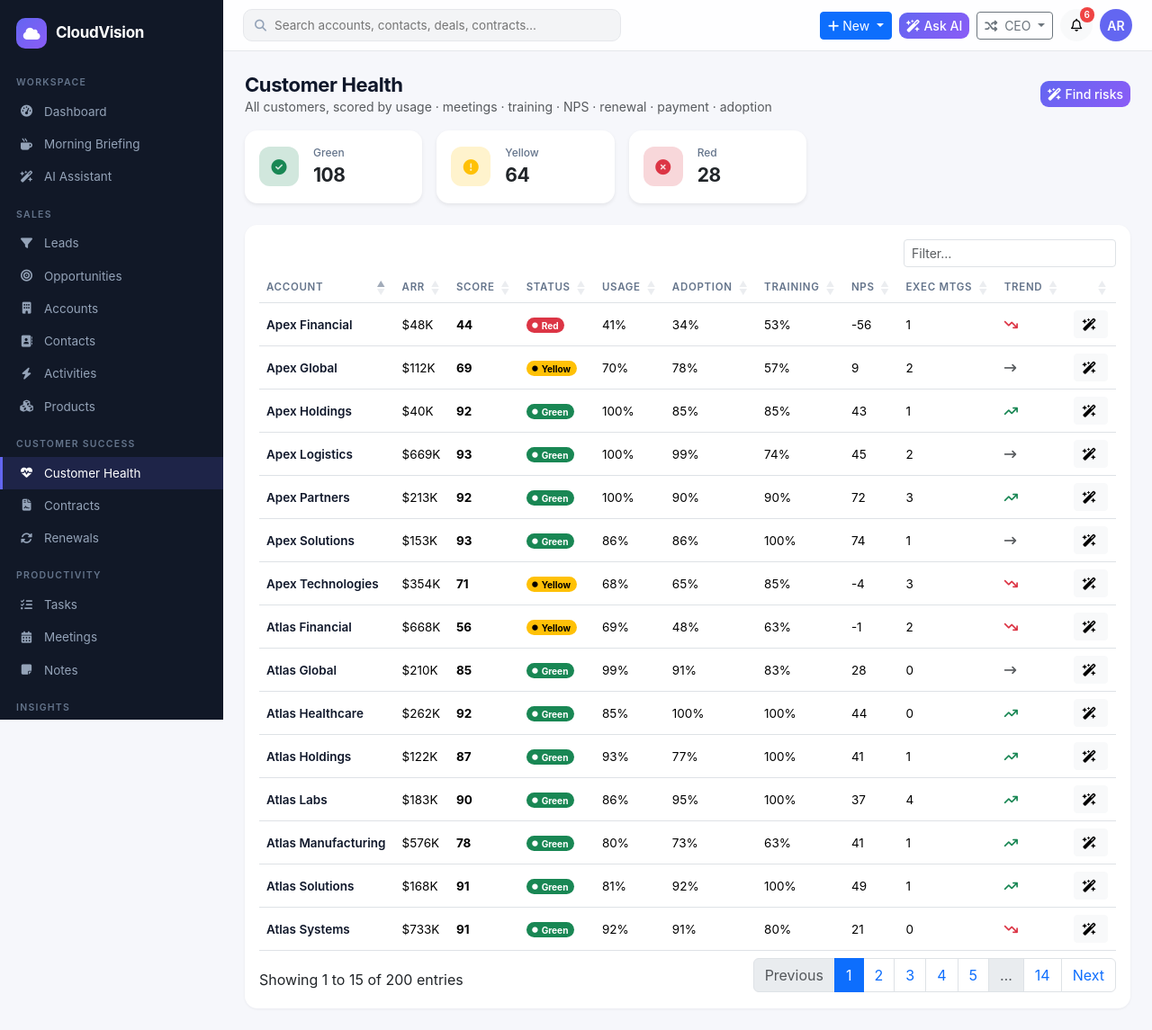
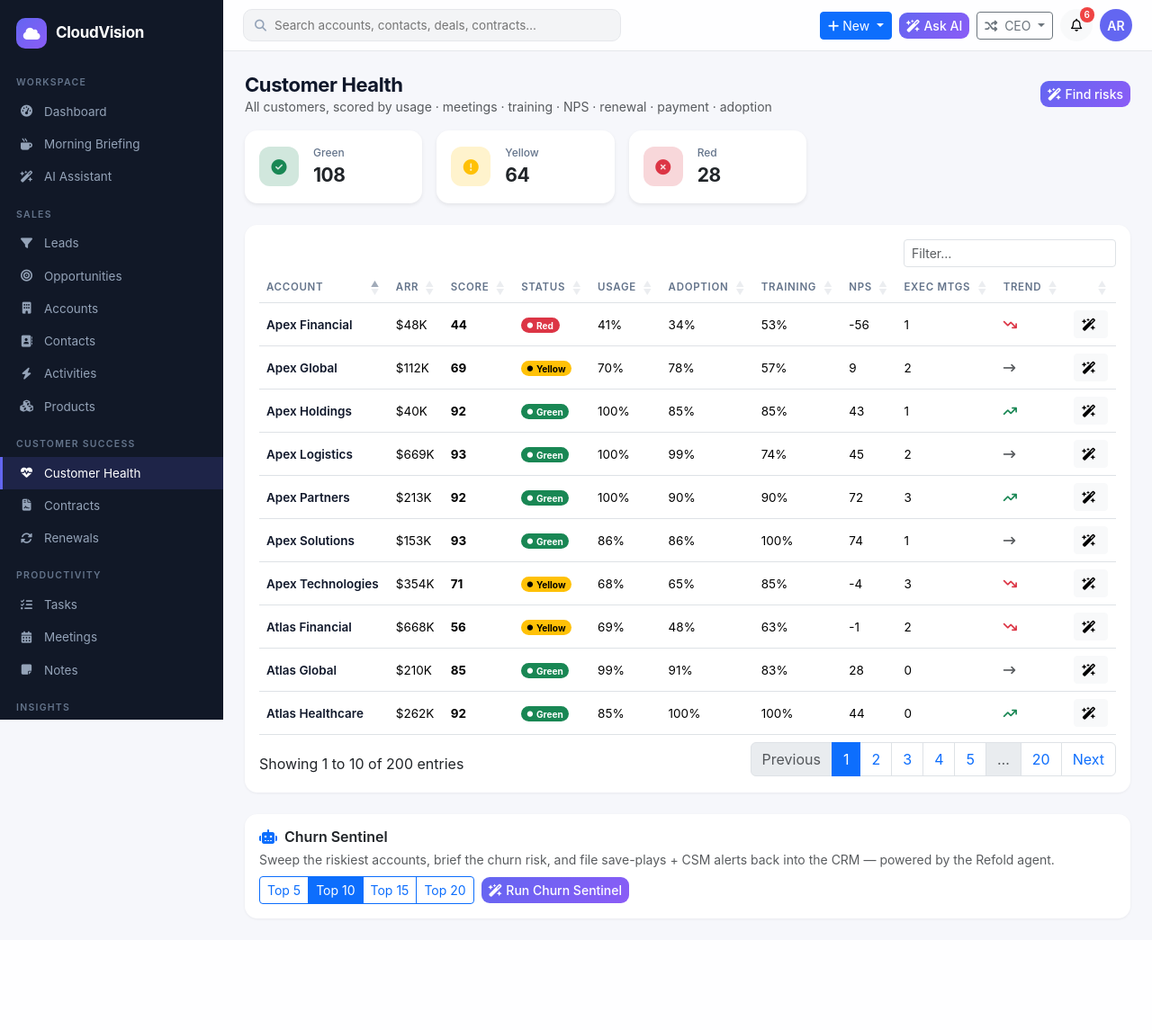
Before and after one commit to lokeshwar-t/sfdc-crm-demo, a Flask app: page /customer-success in a window 1280 px wide. Shown: the whole page at 90% size. After the commit the page ends 1023 px from the top, so only its background shows below. Run offline with Flask 3, Linux system fonts and the light colour scheme; a user stored in the database is signed in; data comes from the database, SQL or seed files in the repository; some libraries are stand-ins or nearby versions.

Commit message:
Add Churn Sentinel agent + clickable health filters
Churn Sentinel (read → reason → act, first agent to write back):
- Data-plane: agent_core.at_risk_accounts / account_churn_context +
  /api/agent/at-risk-accounts and /api/agent/account-churn-context/<id>.
- Proxy: /api/churn-sentinel/run|status (body {"limit"}, CHURN_LIMITS
  5/10/15/20) via shared Cobalt helpers.
- Panel on the Customer Health page; trigger→poll→collapsible cards with
  health/CSM badges, risk signals, save play, and an 'Actions taken' strip
  showing the notifications/tasks the agent filed back.
- Config REFOLD_CHURN_WORKFLOW_ID/_SLUG (empty until Cobalt exists).

Customer Health UX:
- Green/Yellow/Red KPI boxes now filter the table by status (click again
  to clear); health table capped at 10 rows/page.

Co-Authored-By: Claude Opus 4.8 (1M context) <noreply@anthropic.com>

```diff
--- a/config.py
+++ b/config.py
@@ -36,7 +36,11 @@ class Config:
     # Renewal agent
     REFOLD_RENEWAL_WORKFLOW_ID = os.environ.get("REFOLD_RENEWAL_WORKFLOW_ID", "6a60aa5b3284520f75231770")
     REFOLD_RENEWAL_SLUG = os.environ.get("REFOLD_RENEWAL_SLUG", "Coba-8517")
+    # Churn Sentinel agent — set once its Cobalt workflow exists
+    REFOLD_CHURN_WORKFLOW_ID = os.environ.get("REFOLD_CHURN_WORKFLOW_ID", "")
+    REFOLD_CHURN_SLUG = os.environ.get("REFOLD_CHURN_SLUG", "")
     REFOLD_CONFIG_ID = os.environ.get("REFOLD_CONFIG_ID", "")                   # optional per-run config
     REFOLD_HTTP_TIMEOUT = int(os.environ.get("REFOLD_HTTP_TIMEOUT", "30"))      # per-request seconds
     MEETING_PREP_WINDOWS = [4, 8, 24, 48]  # selectable time windows (hours)
     RENEWAL_WINDOWS = [15, 30, 60, 90, 180]  # selectable renewal windows (days)
+    CHURN_LIMITS = [5, 10, 15, 20]           # selectable # of riskiest accounts to sweep
--- a/routes/api.py
+++ b/routes/api.py
@@ -234,6 +234,45 @@ def renewal_prep_status(execution_id):
     return _status_payload(execution_id)
 
 
+@api_bp.route("/churn-sentinel/run", methods=["POST"])
+@login_required
+def churn_sentinel_run():
+    data = request.get_json(silent=True) or {}
+    try:
+        limit = int(data.get("limit", 10))
+    except (TypeError, ValueError):
+        limit = 10
+    if limit not in current_app.config["CHURN_LIMITS"]:
+        return jsonify(error=f"limit must be one of "
+                             f"{current_app.config['CHURN_LIMITS']}"), 400
+    if not _refold_configured():
+        return jsonify(error="Churn Sentinel workflow is not configured.",
+                       hint="Set REFOLD_API_KEY and REFOLD_LINKED_ACCOUNT_ID."), 503
+    c = current_app.config
+    if not c.get("REFOLD_CHURN_WORKFLOW_ID"):
+        return jsonify(error="Churn Sentinel workflow is not configured.",
+                       hint="Set REFOLD_CHURN_WORKFLOW_ID to the Cobalt workflow id."), 503
+    ok, code, resp = _start_workflow(c["REFOLD_CHURN_WORKFLOW_ID"],
+                                     c.get("REFOLD_CHURN_SLUG"),
+                                     {"limit": str(limit)})
+    if not ok:
+        return jsonify(error="Could not start the Churn Sentinel workflow.",
+                       detail=_short(resp), status=code), 502
+    exec_id = _extract_execution_id(resp)
+    if not exec_id:
+        return jsonify(error="Workflow started but no execution id was returned.",
+                       detail=_short(resp)), 502
+    return jsonify(ok=True, execution_id=exec_id, window_limit=limit)
+
+
+@api_bp.route("/churn-sentinel/status/<execution_id>")
+@login_required
+def churn_sentinel_status(execution_id):
+    if not _refold_configured():
+        return jsonify(error="Churn Sentinel workflow is not configured."), 503
+    return _status_payload(execution_id)
+
+
 # ---------------- chart data ----------------
 
 @api_bp.route("/charts/arr-growth")
--- a/routes/modules.py
+++ b/routes/modules.py
@@ -136,7 +136,8 @@ def customer_success():
     counts = {"Green": 0, "Yellow": 0, "Red": 0}
     for _, h in pairs:
         counts[h.status] = counts.get(h.status, 0) + 1
-    return render_template("customer_success.html", pairs=pairs, counts=counts)
+    return render_template("customer_success.html", pairs=pairs, counts=counts,
+                           cs_limits=current_app.config["CHURN_LIMITS"])
 
 
 @mod_bp.route("/products")
--- a/static/css/style.css
+++ b/static/css/style.css
@@ -178,3 +178,8 @@ a.entity-link:hover { color: var(--brand); }
 .mp-toggle { cursor: pointer; }
 .mp-toggle .mp-caret { transition: transform .2s ease; }
 .mp-toggle.collapsed .mp-caret { transform: rotate(-90deg); }
+
+/* Customer Health KPI filter boxes */
+.kpi-filter { cursor: pointer; transition: transform .12s ease, box-shadow .12s ease; }
+.kpi-filter:hover { transform: translateY(-1px); }
+.kpi-filter.active { outline: 2px solid var(--bs-primary); outline-offset: 1px; }
--- a/static/js/app.js
+++ b/static/js/app.js
@@ -566,6 +566,186 @@ function renderRenewalPrep(exec, days, ts) {
   return html;
 }
 
+// ---------- Churn Sentinel agent (read → reason → act; writes back to the CRM) ----------
+let csLimit = 10;
+const CS_STORE_KEY = 'cs:lastRun';
+let csPollTimer = null;
+
+function csSelectWindow(btn) {
+  csLimit = parseInt(btn.dataset.limit, 10);
+  csSetActiveWindow(csLimit);
+}
+
+function csSetActiveWindow(limit) {
+  document.querySelectorAll('#csWindow .btn').forEach(b =>
+    b.classList.toggle('active', parseInt(b.dataset.limit, 10) === limit));
+}
+
+function csSaveRun(exec, limit, ts) {
+  try { sessionStorage.setItem(CS_STORE_KEY, JSON.stringify({exec: exec, limit: limit, generatedAt: ts})); } catch (e) {}
+}
+
+function csRestore() {
+  let saved = null;
+  try { saved = JSON.parse(sessionStorage.getItem(CS_STORE_KEY) || 'null'); } catch (e) { saved = null; }
+  if (!saved || !saved.exec) return;
+  csLimit = saved.limit || csLimit;
+  csSetActiveWindow(csLimit);
+  const box = document.getElementById('csResult');
+  box.classList.remove('d-none');
+  box.innerHTML = renderChurnSentinel(saved.exec, csLimit, saved.generatedAt);
+  mpStartRelTimer();
+}
+
+function runChurnSentinel() {
+  const btn = document.getElementById('csRunBtn');
+  const box = document.getElementById('csResult');
+  const original = btn.innerHTML;
+  const started = Date.now();
+
+  btn.disabled = true;
+  btn.innerHTML = '<span class="spinner-border spinner-border-sm me-1"></span>Sweeping…';
+  box.classList.remove('d-none');
+  csShowLoader(box, 0);
+
+  const finish = (html) => {
+    if (csPollTimer) { clearTimeout(csPollTimer); csPollTimer = null; }
+    box.innerHTML = html;
+    btn.disabled = false;
+    btn.innerHTML = original;
+  };
+
+  fetch('/api/churn-sentinel/run', {
+    method: 'POST',
+    headers: {'Content-Type': 'application/json'},
+    body: JSON.stringify({limit: csLimit})
+  }).then(async r => ({ok: r.ok, data: await r.json()}))
+    .then(({ok, data}) => {
+      if (!ok || data.error || !data.execution_id) { finish(mpError(data)); return; }
+      csPoll(data.execution_id, started, finish, box);
+    })
+    .catch(() => finish(mpError({error: 'Could not reach the agent.'})));
+}
+
+function csPoll(execId, started, finish, box) {
+  csShowLoader(box, Math.round((Date.now() - started) / 1000));
+  fetch(`/api/churn-sentinel/status/${encodeURIComponent(execId)}`)
+    .then(async r => ({ok: r.ok, data: await r.json()}))
+    .then(({ok, data}) => {
+      if (!ok || data.error) { finish(mpError(data)); return; }
+      if (data.state === 'success') {
+        const ts = Date.now();
+        csSaveRun(data.result, csLimit, ts);
+        finish(renderChurnSentinel(data.result, csLimit, ts));
+        mpStartRelTimer();
+        return;
+      }
+      if (data.state === 'error') {
+        finish(mpError({error: 'The workflow reported a failure.', detail: _short(data.result)}));
+        return;
+      }
+      if (Date.now() - started > MP_MAX_MS) {
+        finish(mpError({error: 'Timed out waiting for the workflow.',
+                        detail: `Still ${data.status || 'running'} after ${Math.round(MP_MAX_MS / 1000)}s (execution ${execId}).`}));
+        return;
+      }
+      csPollTimer = setTimeout(() => csPoll(execId, started, finish, box), MP_POLL_INTERVAL);
+    })
+    .catch(() => {
+      if (Date.now() - started > MP_MAX_MS) { finish(mpError({error: 'Lost connection while polling the workflow.'})); return; }
+      csPollTimer = setTimeout(() => csPoll(execId, started, finish, box), MP_POLL_INTERVAL);
+    });
+}
+
+function csShowLoader(box, elapsed) {
+  box.innerHTML = `<div class="d-flex align-items-center text-muted small">
+      <span class="spinner-border spinner-border-sm me-2 text-primary"></span>
+      Refold is sweeping the ${csLimit} riskiest accounts and filing save-plays… <span class="ms-1">(${elapsed}s)</span>
+    </div>`;
+}
+
+// Render the actions the agent wrote back (notifications / tasks) as green pills.
+function csActionsTaken(item, b) {
+  const acts = item.actions_taken || item.actions || b.actions_taken || b.actions || [];
+  if (!acts.length) return '';
+  const pill = (a) => {
+    const label = typeof a === 'string' ? a
+      : (a.title || a.message || a.label || a.summary || (a.type ? a.type : 'action'));
+    const icon = /task/i.test(a.type || '') ? 'fa-list-check'
+      : (/notif|alert/i.test(a.type || '') ? 'fa-bell' : 'fa-check');
+    return `<span class="badge bg-success-subtle text-success border border-success-subtle me-1 mb-1"><i class="fa-solid ${icon} me-1"></i>${escapeHtml(String(label))}</span>`;
+  };
+  return `<div class="mt-3"><div class="fw-semibold small mb-1"><i class="fa-solid fa-bolt me-1 text-success"></i>Actions taken by the agent</div>
+    <div class="d-flex flex-wrap">${acts.map(pill).join('')}</div></div>`;
+}
+
+function renderChurnSentinel(exec, limit, ts) {
+  const briefs = mpExtractBriefs(exec);
+  if (!briefs.length) {
+    return `<div class="text-center text-muted py-4">
+        <i class="fa-regular fa-face-smile fa-2x mb-2 d-block text-secondary"></i>
+        <div class="fw-semibold">No at-risk accounts surfaced</div>
+        ${ts ? `<div class="mt-2">${mpGeneratedLabel(ts)}</div>` : ''}
+        <details class="mt-3 text-start"><summary class="small text-secondary" style="cursor:pointer">Raw workflow response</summary>
+          <pre class="small bg-light p-2 rounded mt-2 mb-0" style="white-space:pre-wrap;max-height:240px;overflow:auto">${escapeHtml(JSON.stringify(exec, null, 2))}</pre>
+        </details>
+      </div>`;
+  }
+
+  let html = `<div class="d-flex justify-content-between align-items-center flex-wrap gap-2 mb-3">
+      <div>
+        <span class="badge bg-primary-subtle text-primary me-2">Top ${limit}</span>
+        <span class="small text-muted">${briefs.length} account${briefs.length === 1 ? '' : 's'} swept &amp; actioned by the agent</span>
+      </div>
+      <div class="d-flex align-items-center flex-wrap gap-3">
+        ${mpGeneratedLabel(ts)}
+        <div class="btn-group btn-group-sm">
+          <button type="button" class="btn btn-outline-secondary" onclick="mpToggleAll(true, '#csResult')"><i class="fa-solid fa-angles-down me-1"></i>Expand all</button>
+          <button type="button" class="btn btn-outline-secondary" onclick="mpToggleAll(false, '#csResult')"><i class="fa-solid fa-angles-up me-1"></i>Collapse all</button>
+        </div>
+      </div>
+    </div><div class="row g-3">`;
+
+  briefs.forEach((item, i) => {
+    const b = agentUnwrapBrief(item.brief || item);
+    const account = item.account || b.account || 'Account';
+    const csm = item.csm || b.csm;
+    const risks = b.risks || b.signals || [];
+    const play = b.recommended_play || b.save_play || b.recommended_ask || b.play;
+    const hasHealth = b.health && String(b.health).toLowerCase() !== 'not available';
+    const bodyId = `csBody${i}`;
+
+    html += `<div class="col-12">
+      <div class="card section-card">
+        <div class="card-header bg-white border-0 py-2 mp-toggle" role="button" tabindex="0"
+             data-bs-toggle="collapse" data-bs-target="#${bodyId}" aria-expanded="true" aria-controls="${bodyId}">
+          <div class="d-flex justify-content-between align-items-center flex-wrap gap-2">
+            <h6 class="fw-semibold mb-0">
+              <i class="fa-solid fa-chevron-down me-2 mp-caret text-muted small"></i>
+              <i class="fa-solid fa-heart-crack me-2 text-danger"></i>${escapeHtml(account)}
+            </h6>
+            <div class="d-flex gap-2 flex-wrap align-items-center">
+              ${csm ? `<span class="badge bg-light text-dark border"><i class="fa-regular fa-user me-1"></i>${escapeHtml(csm)}</span>` : ''}
+              ${hasHealth ? `<span class="badge ${mpHealthClass(b.health)}"><i class="fa-solid fa-heart-pulse me-1"></i>${escapeHtml(b.health)}</span>` : ''}
+            </div>
+          </div>
+        </div>
+        <div id="${bodyId}" class="collapse show mp-collapse">
+          <div class="card-body pt-2">
+            ${b.situation ? `<p class="small text-muted mb-3">${escapeHtml(b.situation)}</p>` : ''}
+            ${risks.length ? `<div class="fw-semibold small mb-1"><i class="fa-solid fa-triangle-exclamation me-1 text-warning"></i>Risk signals</div>${mpList(risks)}` : ''}
+            ${play ? `<div class="alert alert-primary py-2 px-3 small mt-3 mb-0"><i class="fa-solid fa-life-ring me-1"></i><strong>Save play:</strong> ${escapeHtml(play)}</div>` : ''}
+            ${csActionsTaken(item, b)}
+          </div>
+        </div>
+      </div>
+    </div>`;
+  });
+
+  html += '</div>';
+  return html;
+}
+
 // Restore the last briefing on load so tab navigation doesn't force a re-run.
 function mpInit() {
   if (document.getElementById('mpResult')) {
@@ -574,6 +754,9 @@ function mpInit() {
   }
   if (document.getElementById('rpResult')) {
     rpRestore();
+  }
+  if (document.getElementById('csResult')) {
+    csRestore();
   }
 }
 if (document.readyState === 'loading') {
@@ -743,6 +926,7 @@ function showToast(msg, type) {
 }
 
 // ---------- DataTables ----------
+const agentDT = {};   // id -> DataTable instance (for programmatic filtering)
 document.addEventListener('DOMContentLoaded', () => {
   const _dtInstances = [];
   document.querySelectorAll('table.datatable').forEach(t => {
@@ -752,7 +936,9 @@ document.addEventListener('DOMContentLoaded', () => {
     if (t.dataset.orderCol !== undefined) {
       opts.order = [[parseInt(t.dataset.orderCol, 10), t.dataset.orderDir || 'asc']];
     }
-    _dtInstances.push(new DataTable(t, opts));
+    const inst = new DataTable(t, opts);
+    _dtInstances.push(inst);
+    if (t.id) agentDT[t.id] = inst;
   });
   // DataTables initialized inside a hidden tab mis-sizes columns — recalc on show.
   document.querySelectorAll('button[data-bs-toggle="tab"]').forEach(btn => {
@@ -763,3 +949,14 @@ document.addEventListener('DOMContentLoaded', () => {
     bootstrap.Alert.getOrCreateInstance(el).close();
   }), 3500);
 });
+
+// Customer Health KPI boxes act as status filters on the health table.
+function csFilterHealth(status, el) {
+  const dt = agentDT['healthTable'];
+  if (!dt) return;
+  const wasActive = el.classList.contains('active');
+  document.querySelectorAll('#healthKpis .kpi-filter').forEach(k => k.classList.remove('active'));
+  // toggle off if the active box is clicked again, else filter to that status
+  dt.column(3).search(wasActive ? '' : status).draw();
+  if (!wasActive) el.classList.add('active');
+}
--- a/templates/customer_success.html
+++ b/templates/customer_success.html
@@ -10,15 +10,28 @@
   {{ ai_button("Find risks", "Which customers are at risk?") }}
 </div>
 
-<div class="row row-cols-3 g-3 mb-4" style="max-width:640px">
-  {{ kpi("Green", counts.get("Green",0), "fa-circle-check", "success") }}
-  {{ kpi("Yellow", counts.get("Yellow",0), "fa-circle-exclamation", "warning") }}
-  {{ kpi("Red", counts.get("Red",0), "fa-circle-xmark", "danger") }}
+{% set health_filters = [("Green","fa-circle-check","success"),("Yellow","fa-circle-exclamation","warning"),("Red","fa-circle-xmark","danger")] %}
+<div class="row row-cols-3 g-3 mb-4" id="healthKpis" style="max-width:640px">
+  {% for status, icon, color in health_filters %}
+  <div class="col">
+    <div class="card kpi-card h-100 border-0 shadow-sm kpi-filter" role="button" tabindex="0"
+         data-status="{{ status }}" onclick="csFilterHealth('{{ status }}', this)"
+         title="Filter by {{ status }} — click again to clear">
+      <div class="card-body d-flex align-items-center gap-3">
+        <div class="kpi-icon bg-{{ color }}-subtle text-{{ color }}"><i class="fa-solid {{ icon }}"></i></div>
+        <div class="flex-grow-1">
+          <div class="kpi-label">{{ status }}</div>
+          <div class="kpi-value">{{ counts.get(status, 0) }}</div>
+        </div>
+      </div>
+    </div>
+  </div>
+  {% endfor %}
 </div>
 
 <div class="card section-card">
   <div class="card-body">
-    <table class="table table-hover align-middle datatable">
+    <table class="table table-hover align-middle datatable" id="healthTable" data-page-length="10">
       <thead><tr><th>Account</th><th>ARR</th><th>Score</th><th>Status</th><th>Usage</th><th>Adoption</th><th>Training</th><th>NPS</th><th>Exec Mtgs</th><th>Trend</th><th></th></tr></thead>
       <tbody>
       {% for a, h in pairs %}
@@ -40,4 +53,28 @@
     </table>
   </div>
 </div>
+
+<!-- Churn Sentinel agent (Refold workflow trigger) -->
+<div class="card section-card mt-4" id="churnSentinelCard">
+  <div class="card-body">
+    <div class="d-flex flex-wrap justify-content-between align-items-center gap-2">
+      <div>
+        <h6 class="fw-semibold mb-1"><i class="fa-solid fa-robot me-2 text-primary"></i>Churn Sentinel</h6>
+        <div class="text-muted small">Sweep the riskiest accounts, brief the churn risk, and file save-plays + CSM alerts back into the CRM — powered by the Refold agent.</div>
+      </div>
+      <div class="d-flex flex-wrap align-items-center gap-2">
+        <div class="btn-group" role="group" aria-label="Accounts to sweep" id="csWindow">
+          {% for n in cs_limits %}
+          <button type="button" class="btn btn-sm btn-outline-primary{{ ' active' if n == 10 }}"
+                  data-limit="{{ n }}" onclick="csSelectWindow(this)">Top {{ n }}</button>
+          {% endfor %}
+        </div>
+        <button type="button" class="btn btn-sm btn-ai" id="csRunBtn" onclick="runChurnSentinel()">
+          <i class="fa-solid fa-wand-magic-sparkles me-1"></i>Run Churn Sentinel
+        </button>
+      </div>
+    </div>
+    <div id="csResult" class="mt-3 d-none"></div>
+  </div>
+</div>
 {% endblock %}
```
Also changed, not shown: agent_core.py (+63 -0 lines), routes/agent_api.py (+24 -0 lines), 1 other file.
